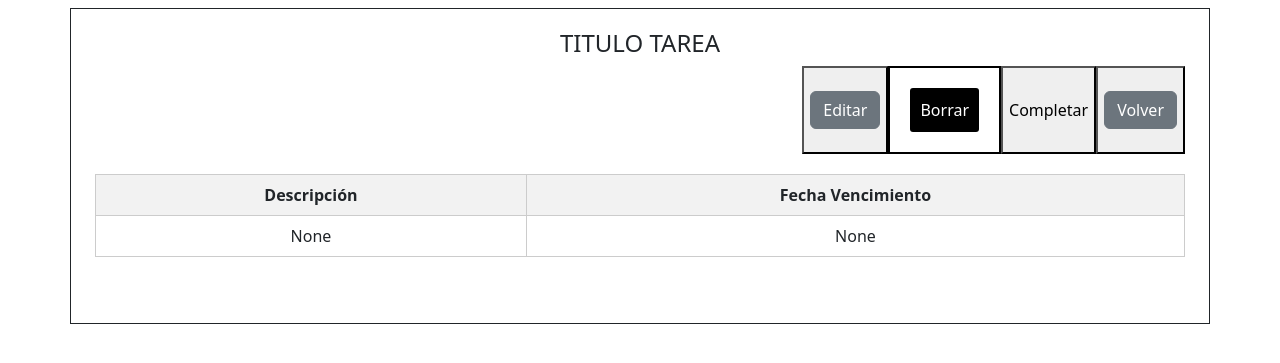
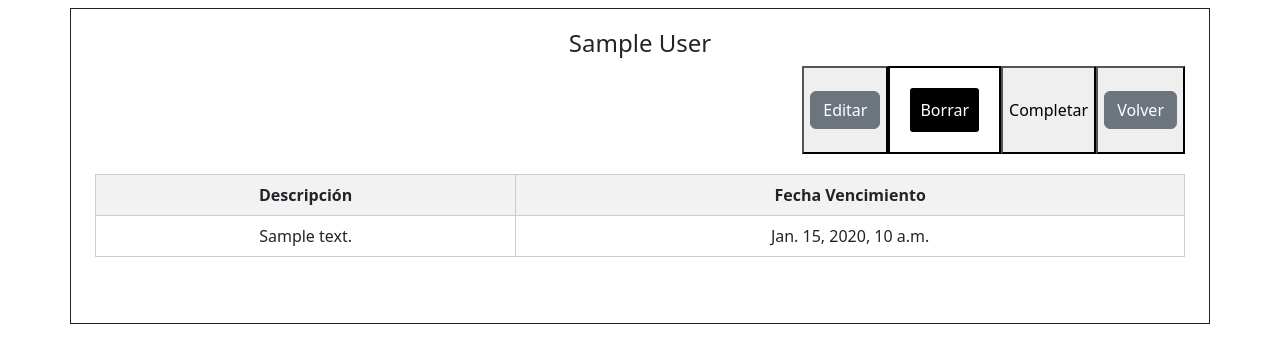
Before and after one commit to mxfm1/proyecto_tareas, a Django app: page /tareas/1 in a window 1280 px wide. Shown: the part 56-419 px from the top of the page. Run offline with Django 4.2, Linux system fonts and the light colour scheme; the first user in the database is signed in; tables that the repository leaves empty hold one stand-in row (Sample ...); some libraries are stand-ins or nearby versions.

```diff
--- a/main/users/forms/forms.py
+++ b/main/users/forms/forms.py
@@ -48,7 +48,7 @@ class CrearTareasForm(forms.ModelForm):
 
     class Meta:
         model = Tareas
-        fields = ['titulo','descripcion','fecha_vencimiento','estado','etiqueta']
+        fields = ['titulo','descripcion','fecha_vencimiento','estado','etiqueta','observacion']
 
     def save(self,commit=True):
         tarea = super().save(commit=False)
--- a/main/users/models.py
+++ b/main/users/models.py
@@ -34,7 +34,7 @@ class Tareas(models.Model):
     estado = models.ForeignKey(Estados,on_delete=models.CASCADE)
     etiqueta = models.ForeignKey(Etiqueta,on_delete=models.CASCADE)
     usuario = models.ForeignKey(User, on_delete=models.CASCADE, default=1)
-    # observacion = models.TextField(max_length=255, null=True)
+    observacion = models.TextField(max_length=255, null=True)
     def save(self,*args,**kwargs):
         if self.fecha_vencimiento and isinstance(self.fecha_vencimiento,str):
             self.fecha_vencimiento = datetime.strptime(self.fecha_vencimiento,"%d/%m/%Y %H:%M:%S")
--- a/main/users/templates/accounts/detalle_tarea.html
+++ b/main/users/templates/accounts/detalle_tarea.html
@@ -2,7 +2,7 @@
 {% load static %}
 {% block tareas %}
 <div class="container">
-    <h1 class="title">TITULO TAREA</h1>
+    <h1 class="title">{{tarea.titulo}}</h1>
     <div class="text-right">
       <div class="row align-items-center">
         <div class="col">
@@ -29,8 +29,8 @@
       </thead>
       <tbody>
         <tr>
-          <td>None</td>
-          <td>None</td>
+          <td>{{tarea.descripcion}}</td>
+          <td>{{tarea.fecha_vencimiento}}</td>
         </tr>
       </tbody>
     </table>
```
Also changed, not shown: main/users/migrations/0003_tareas_observacion.py (added).
